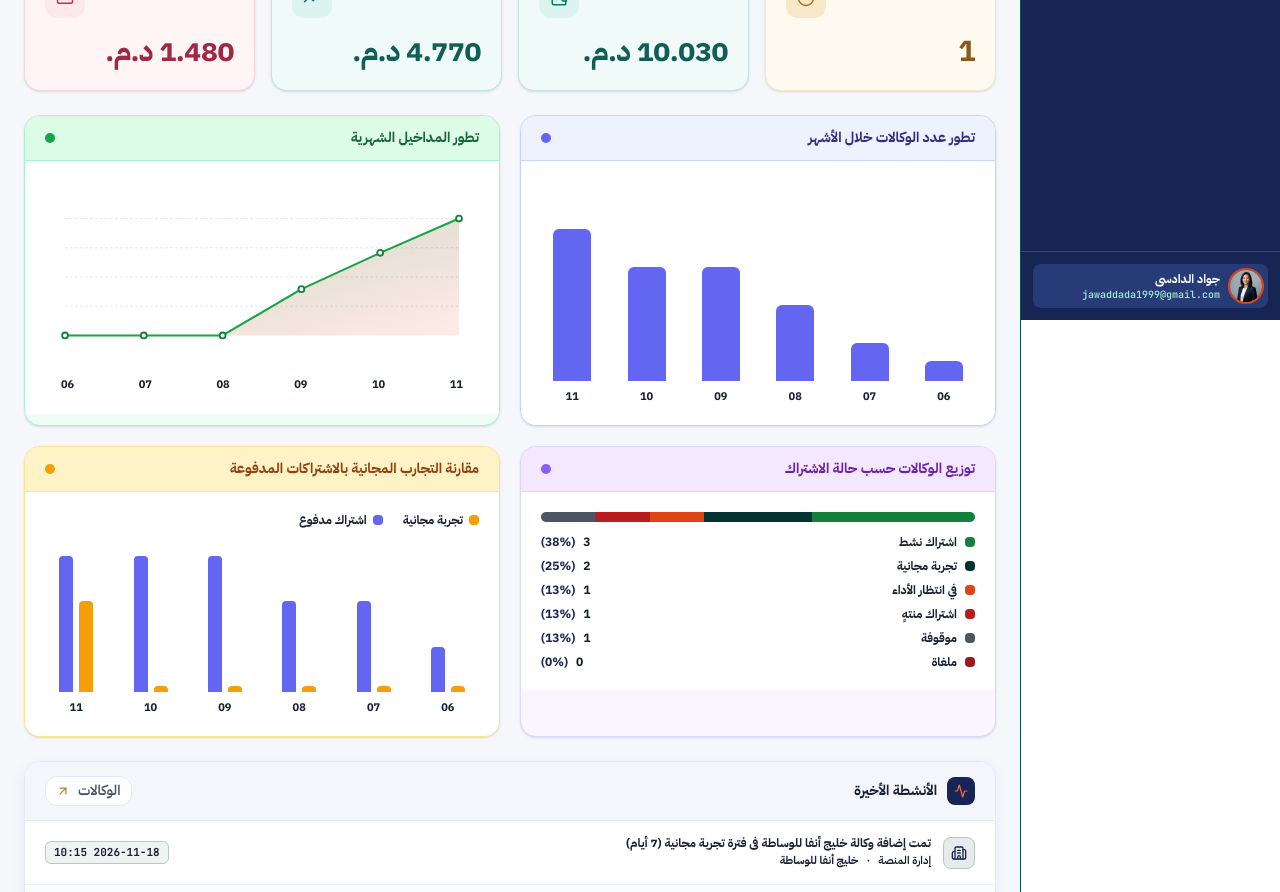
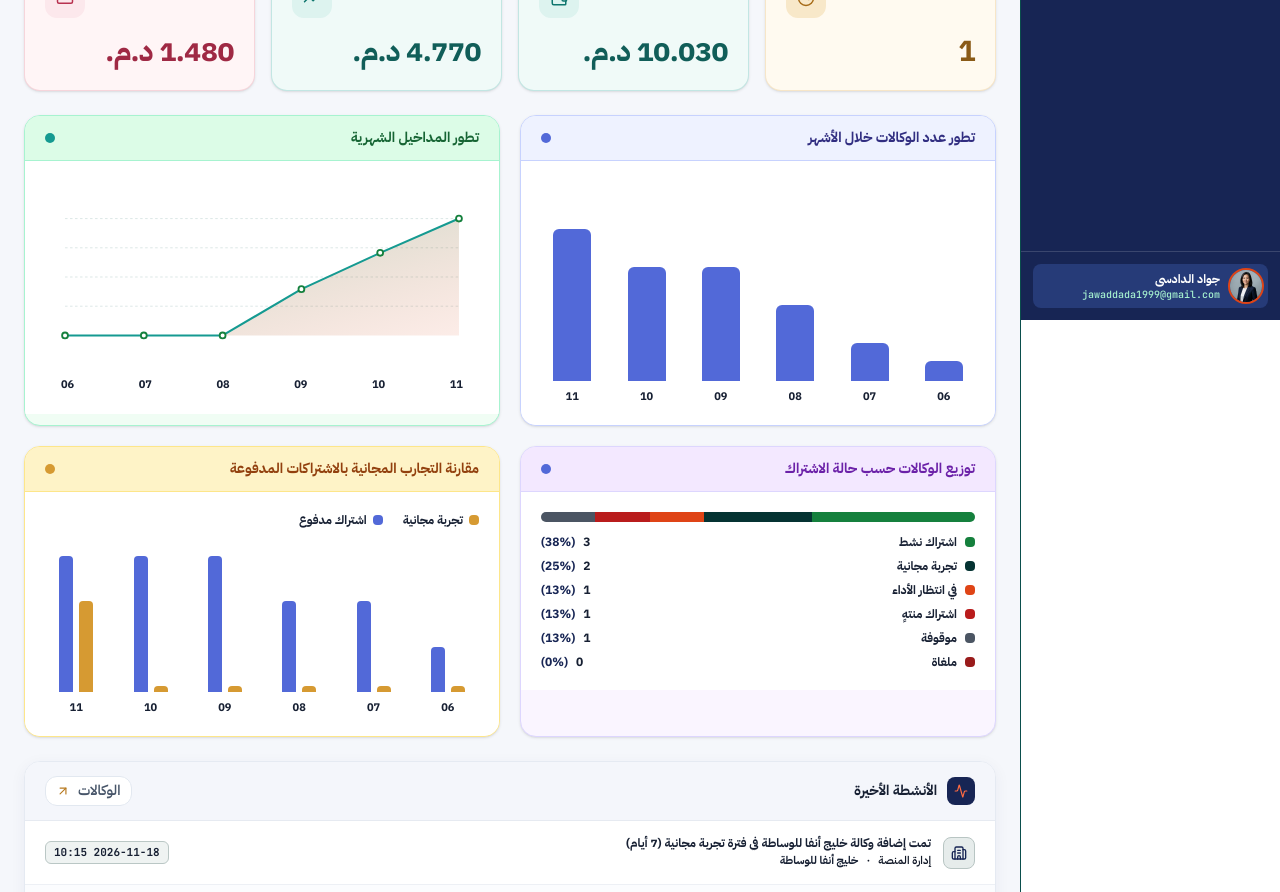
Before and after one commit to jawaddada1999-svg/MEINE, a React (Vite) app: page / in a window 1280 px wide. Shown: the part 480-1372 px from the top of the page. Built offline with nearby package versions, Linux system fonts and the light colour scheme.

Commit message:
Match overview charts to the unified navy indigo teal palette

```diff
--- a/src/components/views/OverviewView.tsx
+++ b/src/components/views/OverviewView.tsx
@@ -265,23 +265,23 @@ export function OverviewView({
         <div className="overflow-hidden rounded-2xl border border-[#C7D2FE] bg-[#F8FAFF] shadow-sm">
           <div className="flex items-center justify-between border-b border-[#C7D2FE] bg-[#EEF2FF] px-5 py-3">
             <h2 className="text-sm font-bold text-[#312E81]">{t.overview.chartAgencyGrowth}</h2>
-            <span className="h-2.5 w-2.5 rounded-full bg-[#6366F1]" aria-hidden="true" />
+            <span className="h-2.5 w-2.5 rounded-full bg-[#5269D8]" aria-hidden="true" />
           </div>
           <div className="bg-white p-5">
-            <SimpleBarChart data={agencyGrowthData} primaryColor="#6366F1" />
+            <SimpleBarChart data={agencyGrowthData} primaryColor="#5269D8" />
           </div>
         </div>
 
         <div className="overflow-hidden rounded-2xl border border-[#A7F3D0] bg-[#F0FDF4] shadow-sm">
           <div className="flex items-center justify-between border-b border-[#A7F3D0] bg-[#DCFCE7] px-5 py-3">
             <h2 className="text-sm font-bold text-[#166534]">{t.overview.chartMonthlyRevenue}</h2>
-            <span className="h-2.5 w-2.5 rounded-full bg-[#16A34A]" aria-hidden="true" />
+            <span className="h-2.5 w-2.5 rounded-full bg-[#159A91]" aria-hidden="true" />
           </div>
           <div className="bg-white p-5">
             <SmoothAreaChart
               data={monthlyRevenueData}
               valueFormatter={(v) => formatCurrency(v, settings.currency, lang)}
-              primaryColor="#16A34A"
+              primaryColor="#159A91"
             />
           </div>
         </div>
@@ -289,7 +289,7 @@ export function OverviewView({
         <div className="overflow-hidden rounded-2xl border border-[#DDD6FE] bg-[#FAF5FF] shadow-sm">
           <div className="flex items-center justify-between border-b border-[#DDD6FE] bg-[#F3E8FF] px-5 py-3">
             <h2 className="text-sm font-bold text-[#6B21A8]">{t.overview.chartStatusDist}</h2>
-            <span className="h-2.5 w-2.5 rounded-full bg-[#8B5CF6]" aria-hidden="true" />
+            <span className="h-2.5 w-2.5 rounded-full bg-[#5269D8]" aria-hidden="true" />
           </div>
           <div className="bg-white p-5">
             <HorizontalDistributionList items={statusDistribution} />
@@ -299,13 +299,13 @@ export function OverviewView({
         <div className="overflow-hidden rounded-2xl border border-[#FDE68A] bg-[#FFFBEB] shadow-sm">
           <div className="flex items-center justify-between border-b border-[#FDE68A] bg-[#FEF3C7] px-5 py-3">
             <h2 className="text-sm font-bold text-[#92400E]">{t.overview.chartTrialsVsPaid}</h2>
-            <span className="h-2.5 w-2.5 rounded-full bg-[#F59E0B]" aria-hidden="true" />
+            <span className="h-2.5 w-2.5 rounded-full bg-[#D69A32]" aria-hidden="true" />
           </div>
           <div className="bg-white p-5">
             <GroupedComparisonChart
               data={trialsVsPaidData}
-              primaryColor="#F59E0B"
-              secondaryColor="#6366F1"
+              primaryColor="#D69A32"
+              secondaryColor="#5269D8"
               primaryLabel={t.overview.trialsLabel}
               secondaryLabel={t.overview.paidLabel}
             />
```
